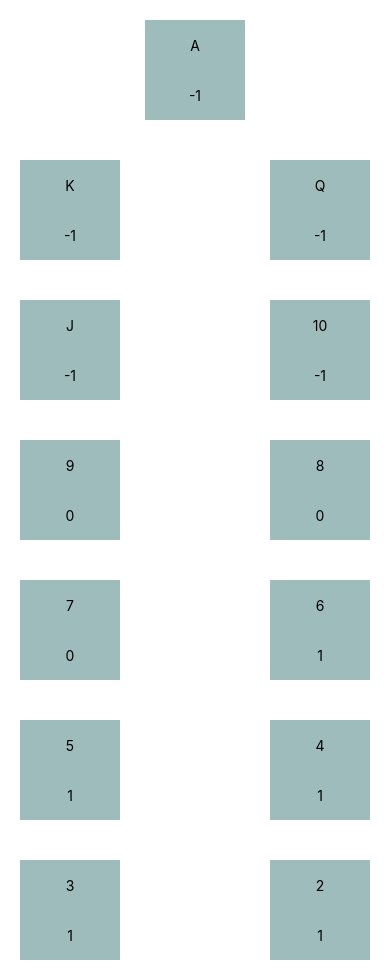
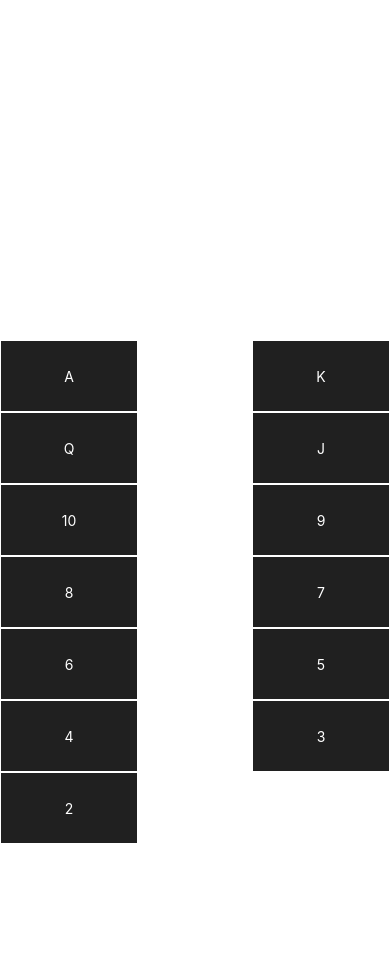
Before and after one commit to moemia12/blackjack, a React Native app in the folder Blackjack/: screen / in a window 390 px wide. After the commit the page ends 844 px from the top, so only its background shows below. Built offline with nearby package versions, Linux system fonts and the light colour scheme.

Commit message:
Created cardcount

```diff
--- a/Blackjack/App.js
+++ b/Blackjack/App.js
@@ -1,7 +1,8 @@
 import { StatusBar } from 'expo-status-bar';
 import { FlatList, StyleSheet, Text, TouchableOpacity, View } from 'react-native';
 import React, { useState } from "react";
-import { Card } from "./Card";
+import { Card } from "./components/Card";
+import { CardCount } from './components/CardCount';
 
 export default function App() {
 
@@ -21,19 +22,14 @@ export default function App() {
     { card: 2, count: 1 },
   ];
 
-  const [current, setCurrnet] = useState(cards[0]);
+
+  const [currentCount, setCount] = useState(0);
 
   return (
     <View style={styles.app}>
-      <View style={styles.current}>
-        <Card item={current} />
-      </View>
+      <CardCount useState={currentCount}/>
       <View style={styles.cards}>
-        {cards.map((i) =>
-          current.card !== i.card ? (
-            <Card item={i} selectCard={() => setCurrnet(i)} />
-          ) : null
-        )}
+      {cards.map((index) =>(<Card item={index}/>))}
       </View>
     </View>
   );
@@ -42,7 +38,9 @@ export default function App() {
 const styles = StyleSheet.create({
   app: {
     marginHorizontal: "auto",
-    maxWidth: 500
+    maxWidth: 500,
+    flex: 1,
+    justifyContent: 'flex-end'
   },
   current: {
     flexDirection: "row",
@@ -51,6 +49,7 @@ const styles = StyleSheet.create({
   cards: {
     flexDirection: "row",
     flexWrap: "wrap",
-    justifyContent: "space-between"
+    justifyContent: "space-between",
+
   }
 });
--- a/Blackjack/Card.js
+++ /dev/null
@@ -1,22 +0,0 @@
-import { View, Text, TouchableOpacity } from "react-native";
-
-export const Card = ({ item, selectCard }) => {
-  return (
-    <TouchableOpacity onPress={selectCard}>
-      <View
-        style={{
-          flexDirection: "column",
-          width: 100,
-          height: 100,
-          justifyContent: "space-around",
-          alignItems: "center",
-          backgroundColor: "#5f8f8f99",
-          margin: 20
-        }}
-      >
-        <Text>{item.card}</Text>
-        <Text>{item.count}</Text>
-      </View>
-    </TouchableOpacity>
-  );
-};
--- /dev/null
+++ b/Blackjack/components/Card.js
@@ -0,0 +1,28 @@
+import { View, Text, TouchableOpacity, StyleSheet } from "react-native";
+
+export const Card = ({ item, selectCard }) => {
+  return (
+    <TouchableOpacity onPress={selectCard} style={styles.grid}>
+      <View>
+        <Text style={styles.font}>{item.card}</Text>
+      </View>
+    </TouchableOpacity>
+  );
+};
+
+const styles = StyleSheet.create({
+
+grid:{
+    flexDirection: "column",
+    width: 136,
+    height: 70,
+    justifyContent: "space-around",
+    alignItems: "center",
+    backgroundColor: "#202020",
+    margin: 1,
+},
+font:{
+  color: 'white'
+}
+
+})
--- a/Blackjack/components/CardCount.js
+++ b/Blackjack/components/CardCount.js
@@ -0,0 +1,8 @@
+import { FlatList, StyleSheet, Text, TouchableOpacity, View } from 'react-native';
+import React, { useState } from "react";
+
+export const CardCount = ({currentCount}) => {
+  return (
+    <Text>{currentCount}</Text>
+  )
+}
```
